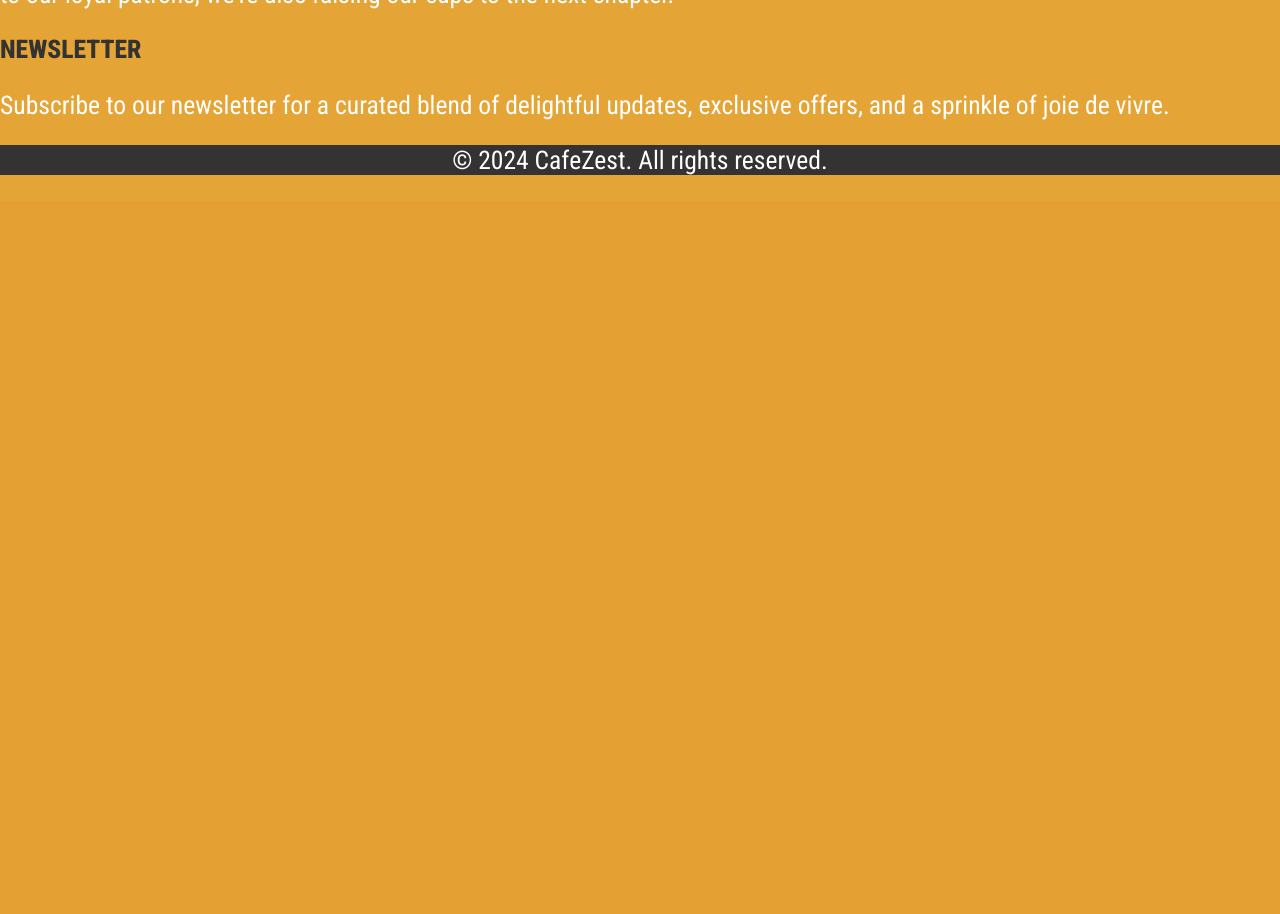
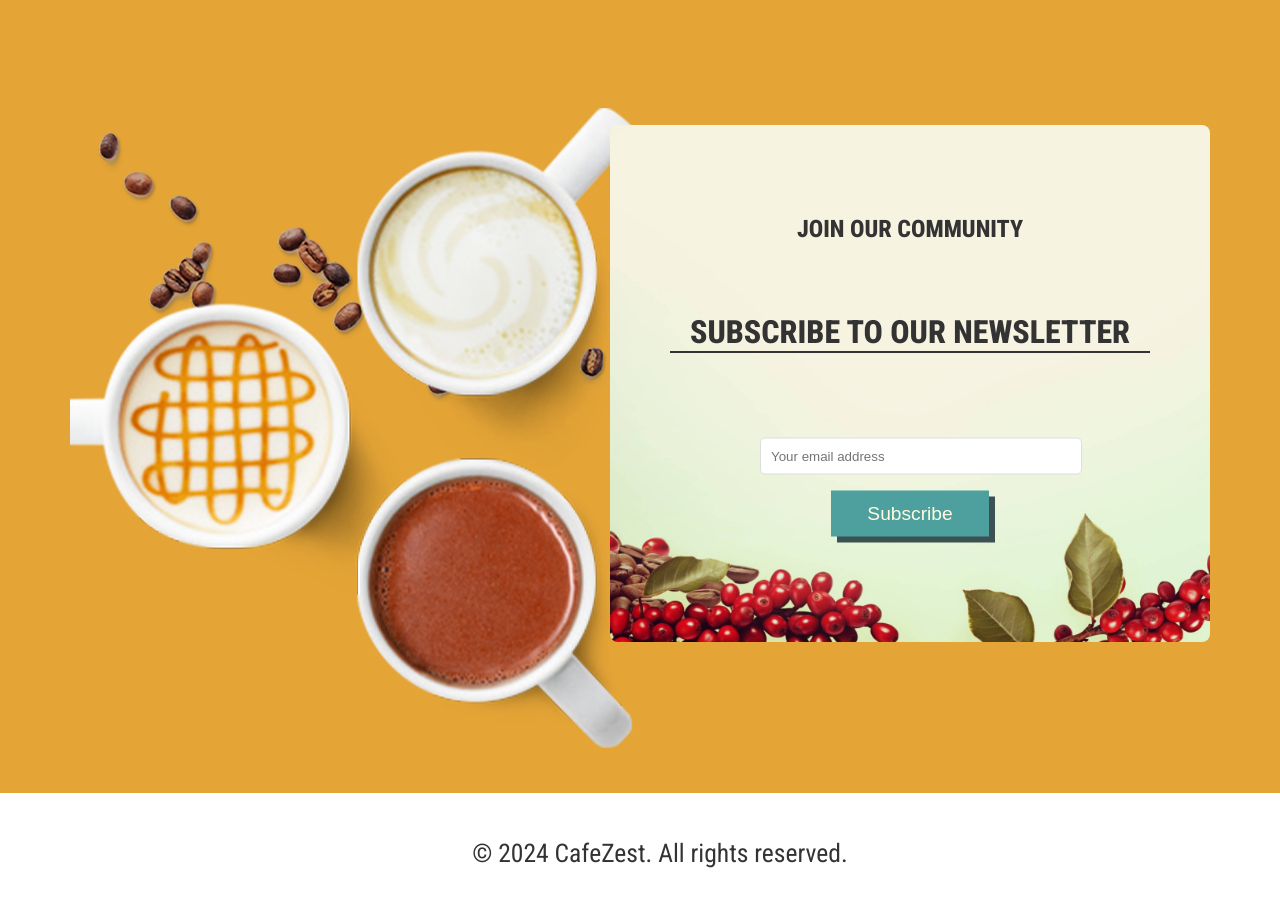
Before and after one commit to Aria-vero-s/cafezest, a Django app: page / in a window 1280 px wide. Shown: the part 1779-2693 px from the top of the page. Before the commit the page ends 1954 px from the top, so only its background shows below. Run offline with Django 3.2, Linux system fonts and the light colour scheme.

Commit message:
added newsletter section

```diff
--- a/static/css/style.css
+++ b/static/css/style.css
@@ -360,10 +400,76 @@ body {
       }
   }
 
+  .newsletter-section {
+    position: relative;
+    display: flex;
+    justify-content: space-around;
+    align-items: center;
+    padding: 40px;
+  }
+
+  .newsletter-image {
+    width: 40%;
+  }
+
+  .newsletter-content {
+    width: 50%;
+    text-align: center;
+    position: relative;
+  }
+
+  .newsletter-content img {
+    max-width: 100%;
+    border-radius: 8px;
+  }
+
+  .newsletter-content h1 {
+    font-size: 32px;
+    margin-bottom: 20px;
+    position: absolute;
+    top: 40%;
+    left: 50%;
+    width: 80%;
+    border-bottom:#333 solid 2px;
+    transform: translate(-50%, -50%);
+    color:#333;
+  }
+
+  .newsletter-content h2 {
+    font-size: 24px;
+    margin-bottom: 20px;
+    position: absolute;
+    top: 20%;
+    left: 50%;
+    transform: translate(-50%, -50%);
+    color:#333;
+  }
+
+  .newsletter-content .newsletter-form {
+    font-size: 24px;
+    margin-bottom: 20px;
+    position: absolute;
+    top: 70%;
+    left: 50%;
+    transform: translate(-50%, -50%);
+    color: #fff; /* Adjust text color based on background */
+  }
+
+  .newsletter-form input {
+    width: 100%;
+    padding: 10px;
+    margin-bottom: 10px;
+    border: 1px solid #ddd;
+    border-radius: 5px;
+  }
+
   footer {
-    background-color: #333;
-    color: #fff;
+    background-color: #fff;
     text-align: center;
-    padding: 0px;
+    padding: 20px;
     width: 100%;
   }
+
+  footer p {
+    color: #333;
+  }
--- a/templates/index.html
+++ b/templates/index.html
@@ -49,28 +49,44 @@
 
     <div class="section2">
         <div class="container">
-        <div class="text">
-            <h2>Where tradition</h2>
-            <h1>meets a fresh, vibrant spirit</h1>
-            <p>Rooted in the rich tapestry of French heritage.</p>
-            <p>Catering to both the young and the young at heart.</p>
-            <button class="blue-btn">Read more</button>
+        <div class="menu-item">
+          <img src="media/macchiato.png" alt="Macchiato">
+          <h2>Macchiato</h2>
+          <p>A delicious espresso coffee with a dollop of frothy milk.</p>
+          <button class="blue-btn">$4.99</button>
         </div>
-        <div class="image">
-            <img src="../media/cafe-bg-transparent.png" alt="Image">
+
+        <div class="menu-item">
+          <img src="media/dalgona.png" alt="Dalgona Coffee">
+          <h2>Dalgona Coffee</h2>
+          <p>A trendy and creamy coffee topped with whipped coffee foam.</p>
+          <button class="blue-btn">$5.99</button>
+        </div>
+
+        <div class="menu-item">
+          <img src="media/ice-tea.png" alt="Ice Tea">
+          <h2>Ice Tea</h2>
+          <p>Refreshing iced tea served with a hint of citrus and sweetened to perfection.</p>
+          <button class="blue-btn">$3.99</button>
         </div>
     </div>
     </div>
 
-      <section class="section">
-        <h2>About</h2>
-        <p>Nestled in the heart of Paris, our quaint French abode has been a cherished gathering spot for generations. As we tip our hats to our loyal patrons, we're also raising our cups to the next chapter.</p>
-      </section>
+    <div class="newsletter-section">
+        <div class="newsletter-image">
+          <img src="media/3coffees.png" alt="Left Image">
+        </div>
 
-      <section class="section">
-        <h2>Newsletter</h2>
-        <p>Subscribe to our newsletter for a curated blend of delightful updates, exclusive offers, and a sprinkle of joie de vivre.</p>
-      </section>
+        <div class="newsletter-content">
+          <img src="media/coffee-cherries.jpg" alt="Right Image">
+          <h2>Join our community</h2>
+          <h1>Subscribe to Our Newsletter</h1>
+          <div class="newsletter-form">
+            <input type="email" placeholder="Your email address" required>
+            <button class=" blue-btn" type="submit">Subscribe</button>
+          </div>
+        </div>
+    </div>
     </main>
 
     <footer>
```
Also changed, not shown: other parts of static/css/style.css (+46 -6 lines), media/3coffees.png (added), media/coffee-cherries.jpg (added), 3 other files.
